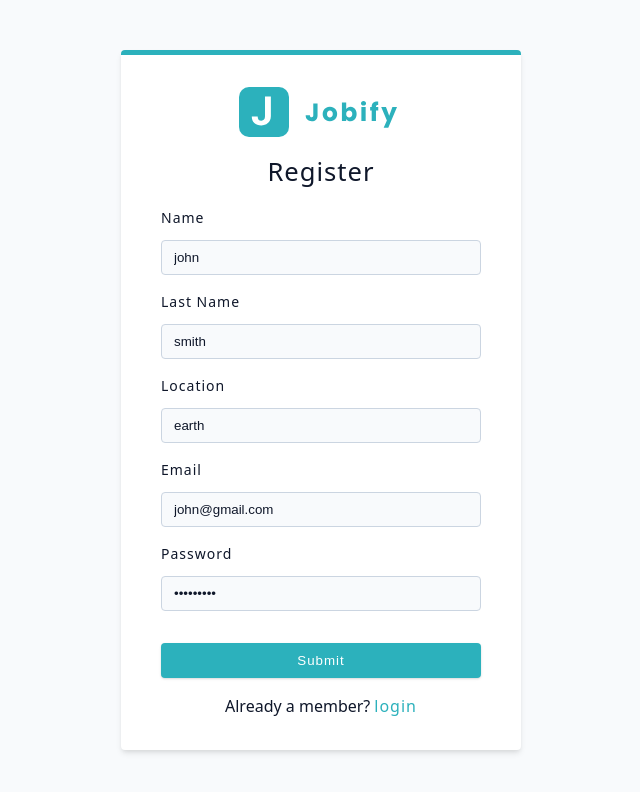
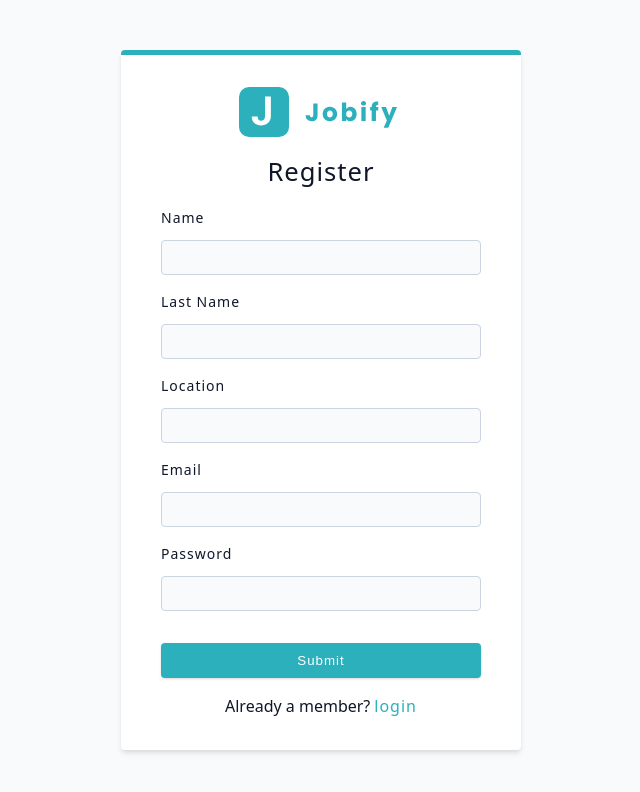
Before and after one commit to fortunekenny/jobify, a React (Vite) app in the folder jobify-frontend/: page /register in a window 1280 px wide. Shown: the top 792 px of the page, without its empty margins (319-959 px from the left). Built offline with nearby package versions, Linux system fonts and the light colour scheme.

Commit message:
complete

```diff
--- a/jobify-frontend/src/pages/Login.jsx
+++ b/jobify-frontend/src/pages/Login.jsx
@@ -45,8 +45,8 @@
         <Logo />
         <h4>login</h4>
         {/* {errors && <p style={{ color: "red" }}>{errors.msg}</p>} */}
-        <FormRow type="email" name="email" defaultValue="john@gmail.com" />
-        <FormRow type="password" name="password" defaultValue="secret123" />
+        <FormRow type="email" name="email" />
+        <FormRow type="password" name="password" />
         <SubmitBtn formBtn />
         <button type="button" className="btn btn-block" onClick={loginDemoUser}>
           explore the app
--- a/jobify-frontend/src/pages/Register.jsx
+++ b/jobify-frontend/src/pages/Register.jsx
@@ -23,16 +23,11 @@
       <Form method="post" className="form">
         <Logo />
         <h4>Register</h4>
-        <FormRow type="text" name="name" defaultValue="john" />
-        <FormRow
-          type="text"
-          name="lastName"
-          labelText="last name"
-          defaultValue="smith"
-        />
-        <FormRow type="text" name="location" defaultValue="earth" />
-        <FormRow type="email" name="email" defaultValue="john@gmail.com" />
-        <FormRow type="password" name="password" defaultValue="secret123" />
+        <FormRow type="text" name="name" />
+        <FormRow type="text" name="lastName" labelText="last name" />
+        <FormRow type="text" name="location" />
+        <FormRow type="email" name="email" />
+        <FormRow type="password" name="password" />
         <SubmitBtn formBtn />
         <p>
           Already a member?
```
